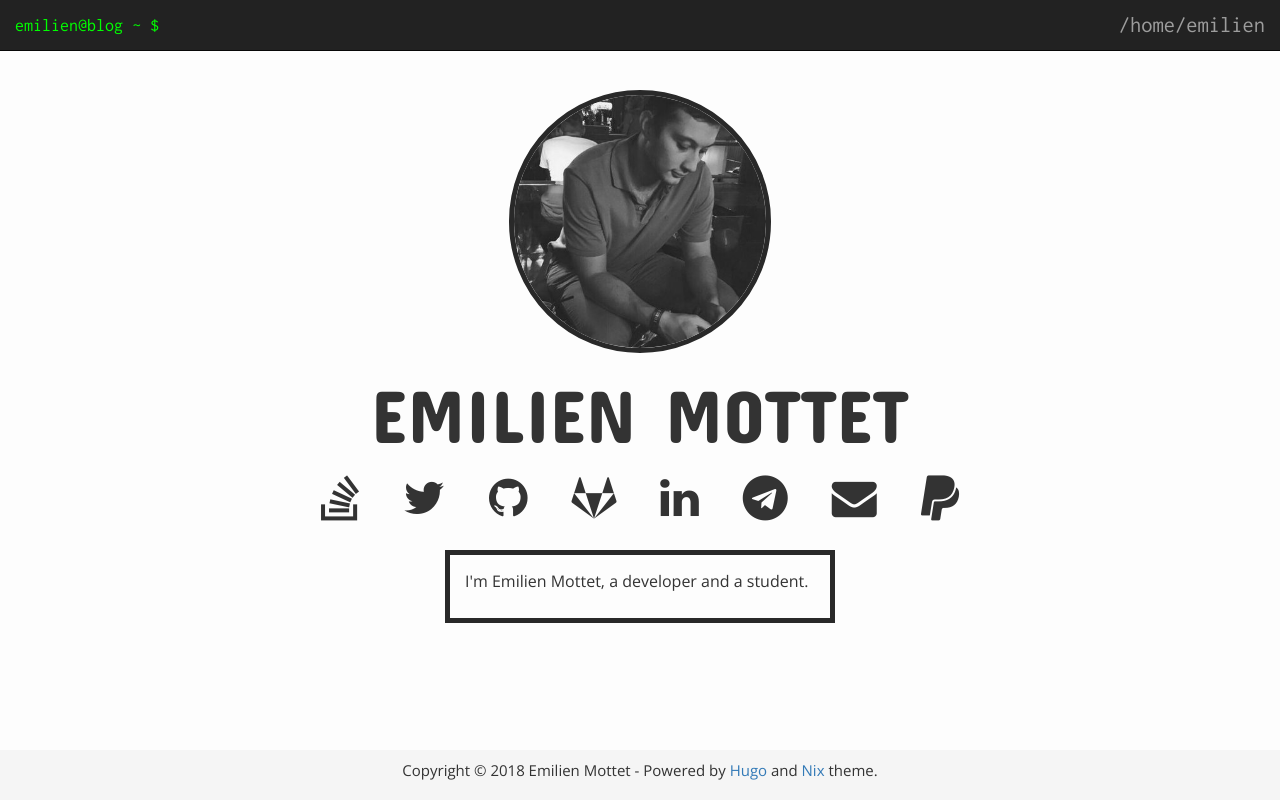
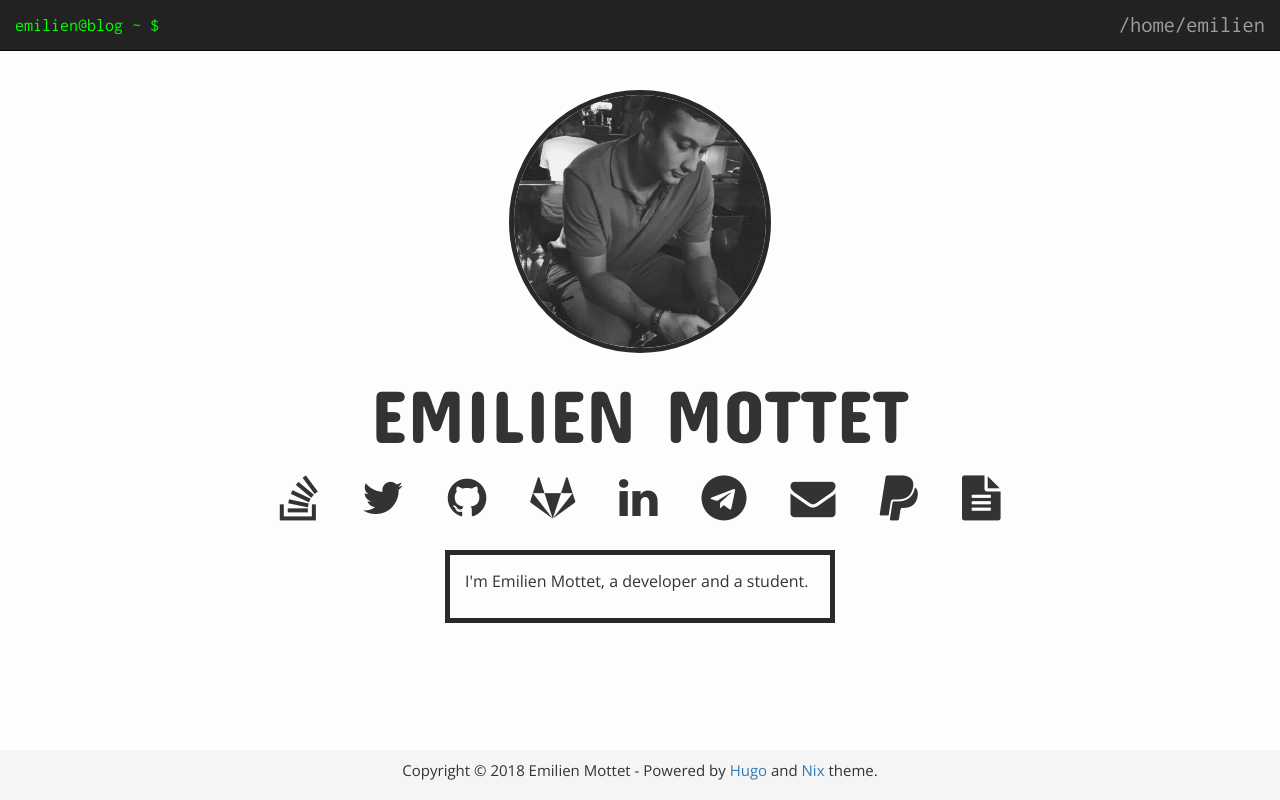
Before and after one commit to EmilienMottet/EmilienMottet.github.io, a plain HTML site: page index.html in a window 1280 px wide. Drawn offline with nearby package versions, Linux system fonts and the light colour scheme.

Commit message:
Deploy EmilienMottet/EmilienMottet.github.io to github.com/EmilienMottet/EmilienMottet.github.io.git:master

```diff
--- a/index.html
+++ b/index.html
@@ -111,6 +111,8 @@
 
 
 
+<a href="https://gitlab.emottet.com/EmilienMotte/cv/-/jobs/artifacts/master/raw/pdf/material-dark.pdf?job=pdf" title="Curriculum Vitae"><i class="fa fa-file-text fa-3x" aria-hidden="true"></i></a>
+
 
 
 				</div>
```
